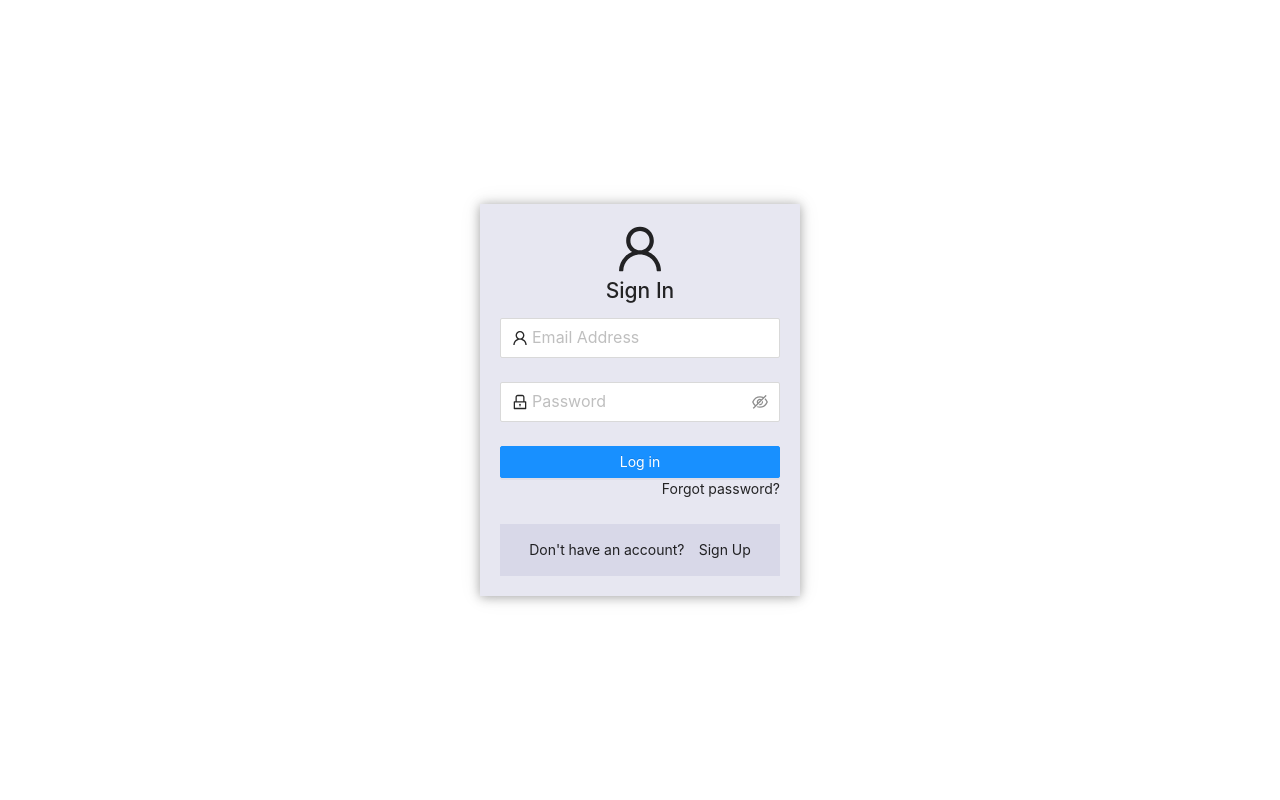
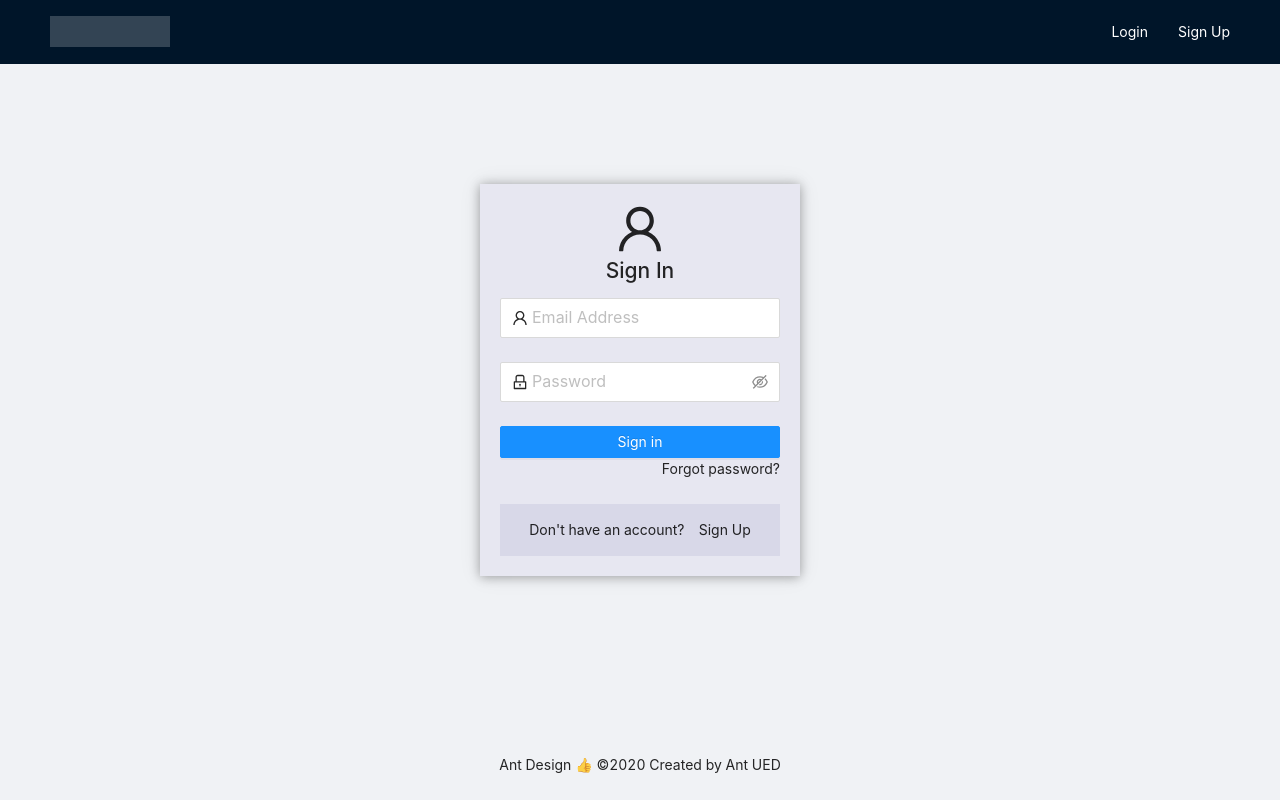
Before and after one commit to ShariqBinShoaib/car-dealing-app-nextjs, a Next.js app: page /login in a window 1280 px wide. Built offline with nearby package versions, Linux system fonts and the light colour scheme.

Commit message:
fixed issues

```diff
--- a/components/AppLayout.jsx
+++ b/components/AppLayout.jsx
@@ -15,12 +15,12 @@ export default function AppLayout({ title, children }) {
       <main>
         <Layout className="layout">
           <Header className="mb-3">
-            <div className="container">
+            <div className="container-fluid">
               <NavBar />
             </div>
           </Header>
           <Content>
-            <div className="container">{children}</div>
+            <div className="container-fluid">{children}</div>
           </Content>
           <Footer style={{ textAlign: "center" }}>
             Ant Design{" "}
--- a/components/LoginForm.jsx
+++ b/components/LoginForm.jsx
@@ -1,4 +1,5 @@
 import React from "react";
+import Link from "next/link";
 import { Form, Input, Button } from "antd";
 import { UserOutlined, LockOutlined } from "@ant-design/icons";
 
@@ -8,7 +9,7 @@ const LoginForm = () => {
   };
 
   return (
-    <div className="login-form-wrapper">
+    <div className="wrapper">
       <div className="login-form-container">
         <div className="login-form-header">
           <UserOutlined style={{ fontSize: "50px" }} />
@@ -26,7 +27,7 @@ const LoginForm = () => {
             rules={[
               {
                 required: true,
-                message: "Please input your Email Address!",
+                message: "Please enter your Email Address!",
               },
               {
                 pattern: /^\S+@\S+\.\S+$/i,
@@ -62,7 +63,7 @@ const LoginForm = () => {
               htmlType="submit"
               className="login-form-button"
             >
-              Log in
+              Sign in
             </Button>
             <div className="login-form-section">
               <a href="/reset-password">Forgot password?</a>
@@ -71,7 +72,9 @@ const LoginForm = () => {
         </Form>
         <div className="login-form-footer">
           Don't have an account?
-          <a href="/register">Sign Up</a>
+          <Link href="/signup">
+            <a>Sign Up</a>
+          </Link>
         </div>
       </div>
     </div>
--- a/components/NavBar.jsx
+++ b/components/NavBar.jsx
@@ -13,9 +13,16 @@ function NavBar() {
       </div>
       <div className="col-xs-10">
         <div className="row">
-          <div className="links col">Home</div>
-          <div className="links col">About</div>
-          <div className="links col">Contact</div>
+          <div className="links col">
+            <Link href="/login">
+              <a>Login</a>
+            </Link>
+          </div>
+          <div className="links col">
+            <Link href="/signup">
+              <a>Sign Up</a>
+            </Link>
+          </div>
         </div>
       </div>
     </div>
--- a/pages/login.js
+++ b/pages/login.js
@@ -1,10 +1,13 @@
 import React from "react";
+import AppLayout from "../components/AppLayout";
 import LoginForm from "../components/LoginForm";
 
 function Login() {
   return (
     <div>
-      <LoginForm />
+      <AppLayout title="| Login">
+        <LoginForm />
+      </AppLayout>
     </div>
   );
 }
--- a/styles/_common.scss
+++ b/styles/_common.scss
@@ -2,7 +2,7 @@
   display: flex;
   justify-content: center;
   align-items: center;
-  min-height: 100vh;
+  min-height: 75vh;
   @include media-breakpoint-down(xs, $grid-breakpoints) {
     background-color: #e7e7f1;
   }
@@ -11,3 +11,7 @@
 .ant-form-large .ant-form-item-label > label {
   height: 20px;
 }
+
+.links {
+  white-space: nowrap;
+}
--- a/styles/components/_login.scss
+++ b/styles/components/_login.scss
@@ -1,13 +1,3 @@
-.login-form-wrapper {
-  display: flex;
-  justify-content: center;
-  align-items: center;
-  min-height: 100vh;
-  @include media-breakpoint-down(xs, $grid-breakpoints) {
-    background-color: #e7e7f1;
-  }
-}
-
 .login-form-header {
   text-align: center;
 }
```
